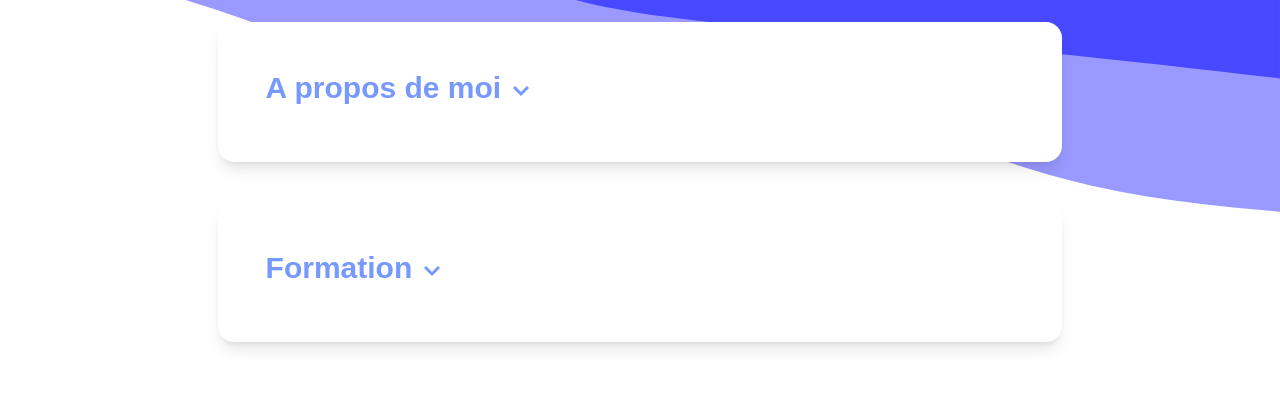
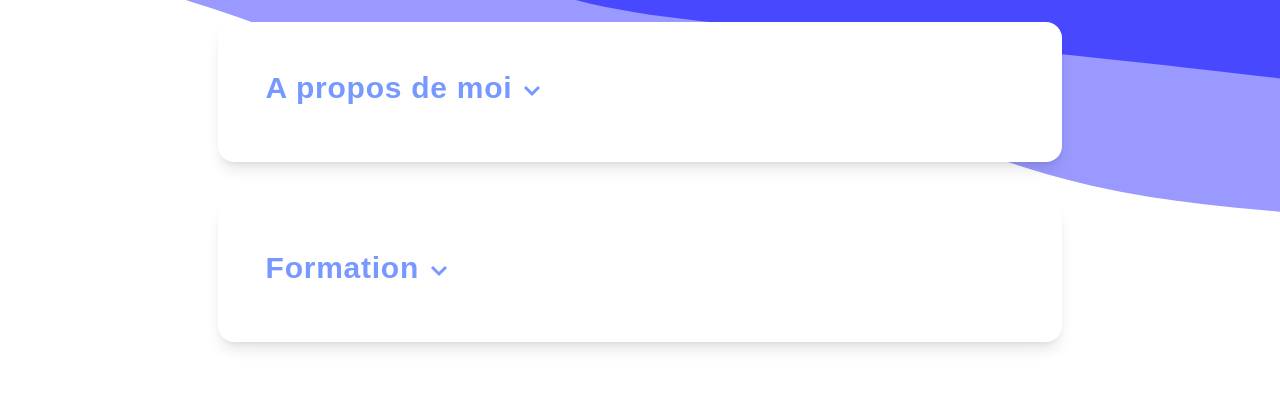
Before and after one commit to Lirobi/cv-interactif, a Next.js app: page / in a window 1280 px wide. Shown: the part 222-638 px from the top of the page. Built offline with nearby package versions, Linux system fonts and the light colour scheme.

Commit message:
Modifs texte

```diff
--- a/app/components/DeveloppableSection.tsx
+++ b/app/components/DeveloppableSection.tsx
@@ -5,6 +5,7 @@ interface DeveloppableSectionProps {
     title: string;
     content: string; // Pass your HTML string here
     defaultOpen?: boolean; // Optionally, you can set the section to open by default
+    justify?: string;
 }
 
 /**
@@ -18,6 +19,7 @@ const DeveloppableSection: React.FC<DeveloppableSectionProps> = ({
     title,
     content,
     defaultOpen = false,
+    justify = "justify-start",
 }) => {
     const [isOpen, setIsOpen] = useState(defaultOpen);
     const contentRef = useRef<HTMLDivElement>(null);
@@ -36,7 +38,7 @@ const DeveloppableSection: React.FC<DeveloppableSectionProps> = ({
     return (
         <section className="developpable-section max-md:w-[90vw] w-[66vw] bg-background rounded-2xl p-10 shadow-lg z-50">
             <header
-                className="developpable-section__header w-2/3 font-bold text-3xl cursor-pointer m-2 max-md:text-xl text-nowrap"
+                className="developpable-section__header tracking-wide w-2/3 font-bold text-3xl cursor-pointer m-2 max-md:text-xls text-nowrap"
                 onClick={toggleSection}
             >
                 <h2>{title}
@@ -54,7 +56,7 @@ const DeveloppableSection: React.FC<DeveloppableSectionProps> = ({
 
             <div
                 ref={contentRef}
-                className={`developpable-section__content max-md:text-lg text-xl m-2 overflow-hidden transition-[max-height] ease-in-out ${isOpen ? 'duration-1000 max-h-fit' : 'max-h-0 duration-1000'
+                className={`developpable-section__content max-md:text-d text-xl m-2 overflow-hidden transition-[max-height] ease-in-out ${justify} ${isOpen ? 'duration-1000 max-h-fit' : 'max-h-0 duration-1000'
                     }`}
                 dangerouslySetInnerHTML={{ __html: content }}
             />
--- a/app/page.tsx
+++ b/app/page.tsx
@@ -9,73 +9,77 @@ export default function Home() {
       <Header />
       <main className="w-full flex-grow pt-10">
         <div className="flex flex-col items-center gap-10 py-10 w-full">
-          <DeveloppableSection title="A propos de moi" content="Je suis un étudiant au BUT Informatique parcours <i>Réalisation d'applications: conception, développement, validation </i> à <u><i>l'IUT Robert Schuman d'Illkirch-Graffenstaden</i></u>. Je suis passionné par la création de sites web et le développement logiciel. Je suis actuellement à la recherche d'un stage pour mon cursus ainsi qu'une potentielle alternance l'année scolaire prochaine. Permis B" />
+          <DeveloppableSection title="A propos de moi" justify="text-justify" content={`
+
+            <p class="tracking-wider">Etudiant en BUT informatique avec comme parcours "<i>Réalisation d'applications: conception, développement, validation</i>" à l'IUT Robert Schuman (<u>Illkirch-Graffenstaden</u>) je suis également un passioné de création de sites web et de développement de logiciel ce que vous pouvez bien-sûr observer dans la rubrique <a href="/projets" class="underline-animation font-bold">projets</a>. Actuellement, je suis à la recherche d'un stage qui me permettrait d'acquérir une certaine expérience dans le domaine professionnel mais aussi de valider ma deuxième année, je suis donc intéressé par une alternance pour l'année scolaire 2025-2026 (je possède par ailleurs le permis B).</p>
+
+        `} />
           <DeveloppableSection title="Formation" content={`
         <div class="flex flex-col gap-4">
-            <h2 class="text-2xl font-bold">BUT Informatique - Parcours Réalisation d'applications : conception, développement, validation</h2>
+            <h2 class="text-2xl font-bold tracking-wider">BUT Informatique - Parcours Réalisation d'applications : conception, développement, validation</h2>
 
-            <p class="text-lg">
+            <p class="text-lg tracking-wider">
                 IUT Robert Schuman d'Illkirch-Graffenstaden
             </p>
 
-            <p class="text-xl">
+            <p class="text-xl tracking-wider">
                 <strong>Semestre 3 - Automne 2024</strong>
             </p>
 
             <div class="flex flex-col gap-2">
-                <strong>Thèmes abordés :</strong>
+                <strong class="tracking-wider">Thèmes abordés :</strong>
                 <ul class="flex flex-col gap-3 list-disc ml-6">
                     <li>
                         <div class="flex flex-col">
-                            <span>Programmation système et réseaux (C)</span>
-                            <span class="text-sm">(Fork, Thread, Execv, Signaux, Serveurs TCP, UDP, HTTP, Sockets...)</span>
+                            <span class="tracking-wider">Programmation système et réseaux (C)</span>
+                            <span class="text-sm tracking-wider">(Fork, Thread, Execv, Signaux, Serveurs TCP, UDP, HTTP, Sockets...)</span>
                         </div>
                     </li>
 
                     <li>
                         <div class="flex flex-col">
-                            <span>Conception logicielle (Java)</span>
-                            <span class="text-sm">(Patrons de conception : MVC, Observer...)</span>
+                            <span class="tracking-wider">Conception logicielle (Java)</span>
+                            <span class="text-sm tracking-wider">(Patrons de conception : MVC, Observer...)</span>
                         </div>
                     </li>
 
-                    <li>Développement Web (PHP, Laravel)</li>
+                    <li class="tracking-wider">Développement Web (PHP, Laravel)</li>
                 </ul>
 
                 <strong class="mt-4">Projets :</strong>
                 <ul class="flex flex-col gap-3 list-disc ml-6">
                     <li>
                         <div class="flex flex-col">
-                            <span>Projet T3 - Développement d'un jeu vidéo (C#)</span>
-                            <span class="text-sm">(Unity 3D, 14 semaines, équipe de 4)</span>
+                            <span class="tracking-wider">Projet T3 - Développement d'un jeu vidéo (C#)</span>
+                            <span class="text-sm tracking-wider">(Unity 3D, 14 semaines, équipe de 4)</span>
                         </div>
                     </li>
                     <li>
                         <div class="flex flex-col">
-                            <span>Projet Labyrinthe - Jeu de plateau (Java)</span>
-                            <span class="text-sm">(Java Swing, MVC, équipe de 2)</span>
+                            <span class="tracking-wider">Projet Labyrinthe - Jeu de plateau (Java)</span>
+                            <span class="text-sm tracking-wider">(Java Swing, MVC, équipe de 2)</span>
                         </div>
                     </li>
                 </ul>
             </div>
-            <p class="text-xl">
-                <strong>Semestre 2 - Printemps 2024</strong>
+            <p class="text-xl tracking-wider">
+                <strong class="tracking-wider">Semestre 2 - Printemps 2024</strong>
             </p>
 
             <div class="flex flex-col gap-2">
-                <strong>Thèmes abordés :</strong>
+                <strong class="tracking-wider">Thèmes abordés :</strong>
                 <ul class="flex flex-col gap-3 list-disc ml-6">
                     <li>
                         <div class="flex flex-col">
-                            <span>Programmation orientée Objet (Java)</span>
-                            <span class="text-sm">(PlantUML, concepts POO)</span>
+                            <span class="tracking-wider">Programmation orientée Objet (Java)</span>
+                            <span class="text-sm tracking-wider">(PlantUML, concepts POO)</span>
                         </div>
                     </li>
 
                     <li>
                         <div class="flex flex-col">
-                            <span>Développement d'applications Windows (C#, SQL)</span>
-                            <span class="text-sm">(Utilisation de .NET, Windows Forms et SQLite...)</span>
+                            <span class="tracking-wider">Développement d'applications Windows (C#, SQL)</span>
+                            <span class="text-sm tracking-wider">(Utilisation de .NET, Windows Forms et SQLite...)</span>
                         </div>
                     </li>
                 </ul>
@@ -84,32 +88,32 @@ export default function Home() {
                 <ul class="flex flex-col gap-3 list-disc ml-6">
                     <li>
                         <div class="flex flex-col">
-                            <span>Jeu Pokemon - Jeu de cartes (Java)</span>
-                            <span class="text-sm">(Java, équipe de 2)</span>
+                            <span class="tracking-wider">Jeu Pokemon - Jeu de cartes (Java)</span>
+                            <span class="text-sm tracking-wider">(Java, équipe de 2)</span>
                         </div>
                     </li>
                     <li>
                         <div class="flex flex-col">
-                            <span>Application Windows - Développement d'un logiciel de gestion (C#, .NET)</span>
+                            <span class="tracking-wider">Application Windows - Développement d'un logiciel de gestion (C#, .NET)</span>
                         </div>
                     </li>
                 </ul>
             </div>
 
-            <p class="text-xl">
-                <strong>Semestre 1 - Automne 2023</strong>
+            <p class="text-xl tracking-wider">
+                <strong class="tracking-wider">Semestre 1 - Automne 2023</strong>
             </p>
             <div class="flex flex-col gap-2">
-                <strong>Thèmes abordés :</strong>
+                <strong class="tracking-wider">Thèmes abordés :</strong>
                 <ul class="flex flex-col gap-3 list-disc ml-6">
                     <li>
                         <div class="flex flex-col">
-                            <span>Initiation à la programmation (C#)</span>
+                            <span class="tracking-wider">Initiation à la programmation (C#)</span>
                         </div>
                     </li>
                     <li>
                         <div class="flex flex-col">
-                            <span>Initiation au développement web (HTML, CSS)</span>
+                            <span class="tracking-wider">Initiation au développement web (HTML, CSS)</span>
                         </div>
                     </li>
                 </ul>
@@ -118,8 +122,8 @@ export default function Home() {
                 <ul class="flex flex-col gap-3 list-disc ml-6">
                     <li>
                         <div class="flex flex-col">
-                            <span>Jeu snake en Assembleur</span>
-                            <span class="text-sm">(Equipe de 2)</span>
+                            <span class="tracking-wider">Jeu snake en Assembleur</span>
+                            <span class="text-sm tracking-wider">(Equipe de 2)</span>
                         </div>
                     </li>
                 </ul>
```
Also changed, not shown: app/api/projects/[id]/route.ts (+60 -19 lines), app/projets/page.tsx (+2 -51 lines).
